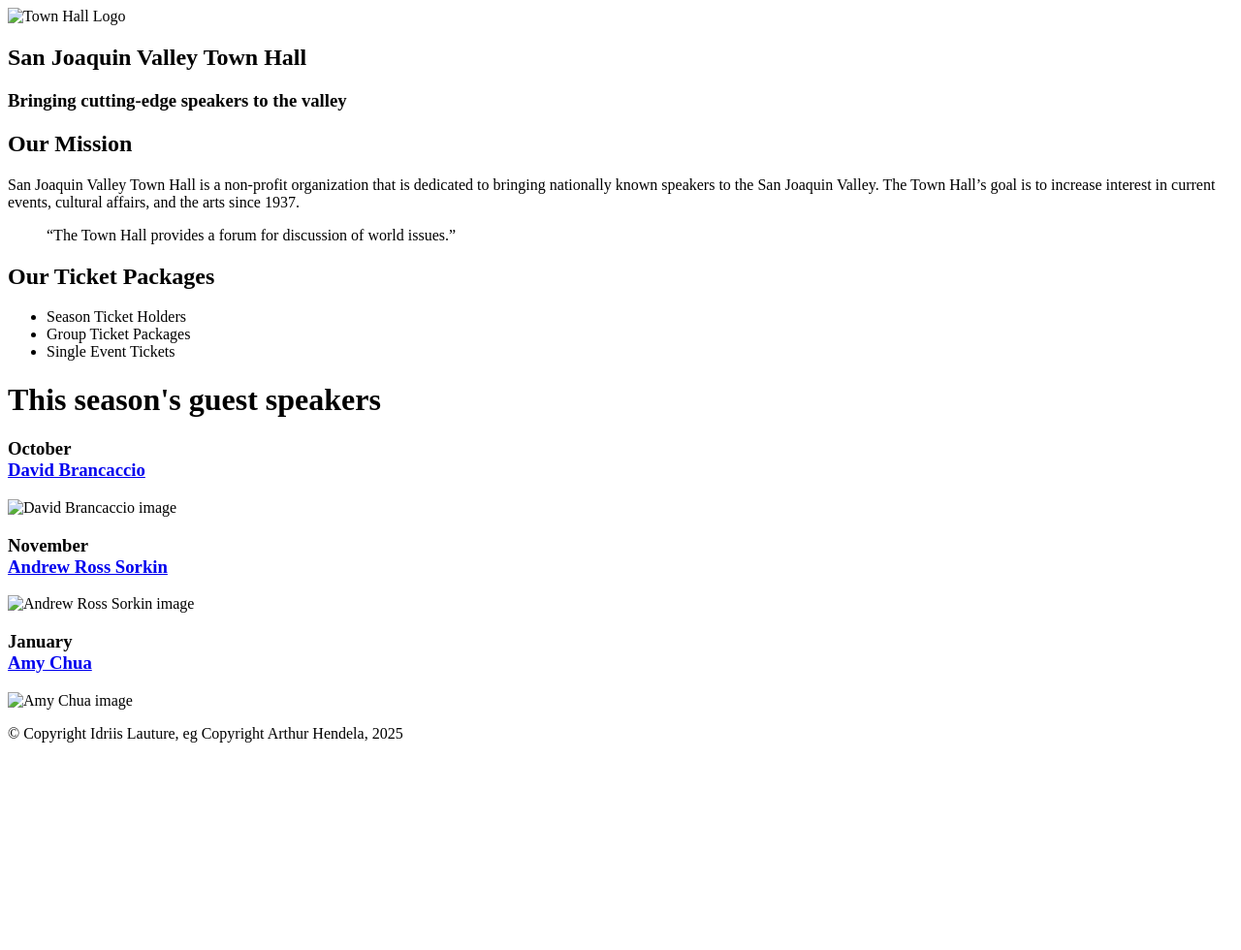
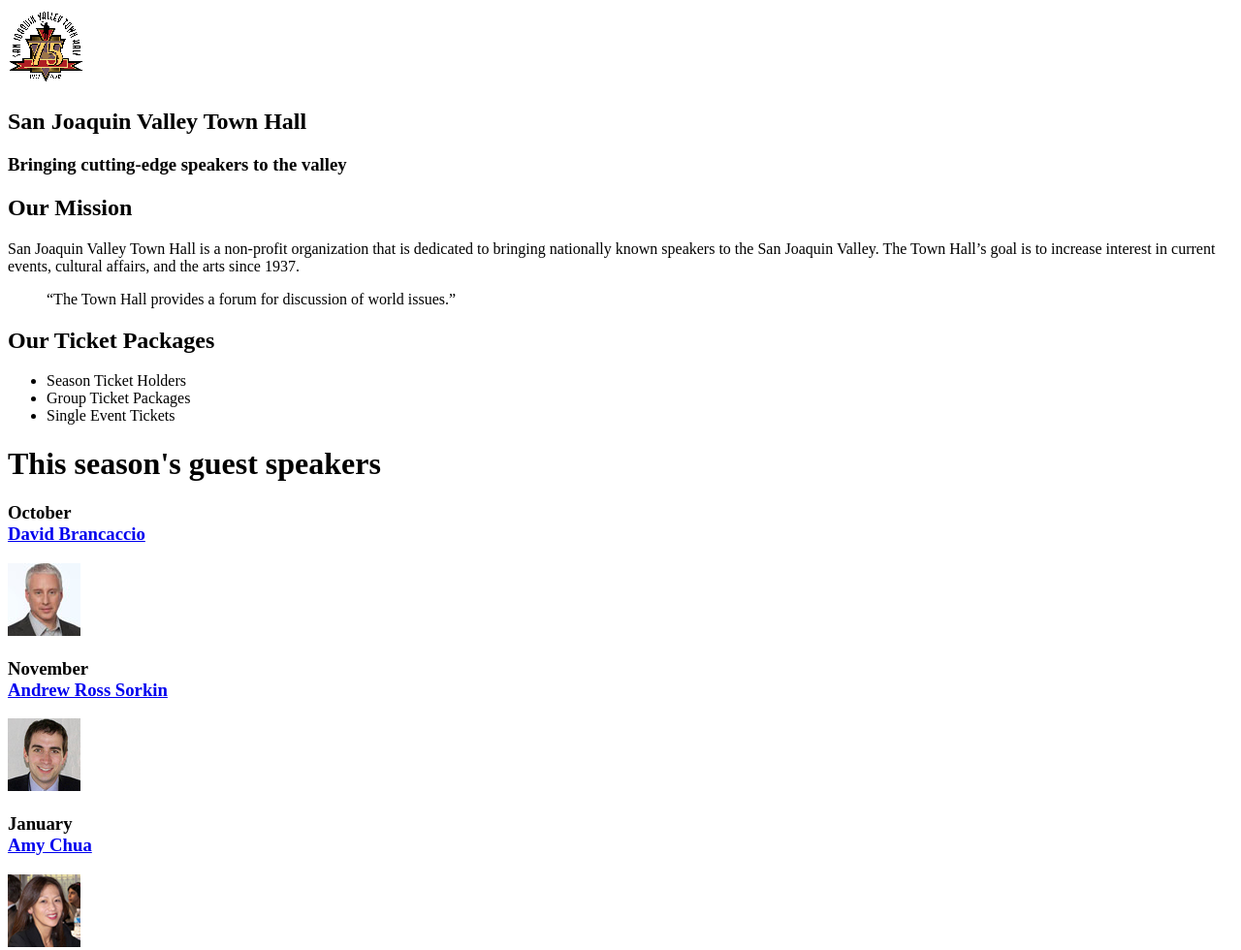
Before and after one commit to igl2-cmd/A06, a plain HTML site: page index.html in a window 1280 px wide. Shown: the top 980 px of the page at 97% size. Before the commit the page ends 800 px from the top, so only its background shows below. Drawn offline with Linux system fonts and the light colour scheme.

Commit message:
Fix HTML structure and update image paths

```diff
--- a/index.html
+++ b/index.html
@@ -8,7 +8,7 @@
 <body>
 
     <header>
-        <img src="images/town_hall_logo.gif" alt="Town Hall Logo" height="80">
+        <img src="town_hall_logo.gif" alt="Town Hall Logo" height="80">
         <h2>San Joaquin Valley Town Hall</h2>
         <h3>Bringing cutting-edge speakers to the valley</h3>
     </header>
@@ -31,19 +31,19 @@
         <h1>This season's guest speakers</h1>
 
         <h3>October<br>
-        <a href="speakers/brancaccio.html">David Brancaccio</a>
+        <a href="brancaccio.html">David Brancaccio</a>
         </h3>
-        <img src="images/brancaccio75.jpg" alt="David Brancaccio image">
+        <img src="brancaccio75.jpg" alt="David Brancaccio image">
 
         <h3>November<br>
-        <a href="speakers/sorkin.html">Andrew Ross Sorkin</a>
+        <a href="sorkin.html">Andrew Ross Sorkin</a>
         </h3>
-        <img src="images/sorkin75.jpg" alt="Andrew Ross Sorkin image">
+        <img src="sorkin75.jpg" alt="Andrew Ross Sorkin image">
 
         <h3>January<br>
-        <a href="speakers/chua.html">Amy Chua</a>
+        <a href="chua.html">Amy Chua</a>
         </h3>
-        <img src="images/chua75.jpg" alt="Amy Chua image">
+        <img src="chua75.jpg" alt="Amy Chua image">
 
 
 
@@ -55,4 +55,5 @@
     </footer>
 
 </body>
+
 </html>
```
